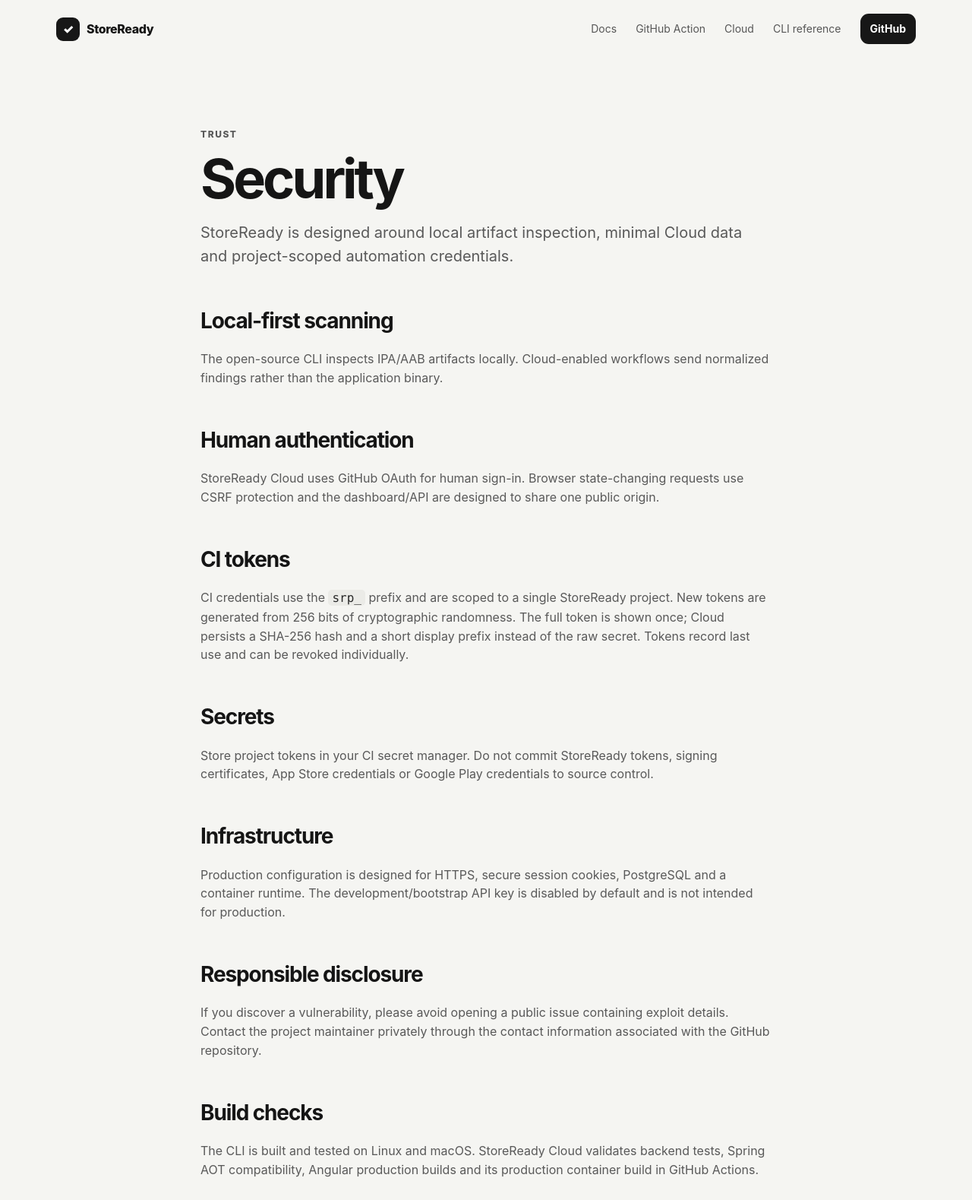
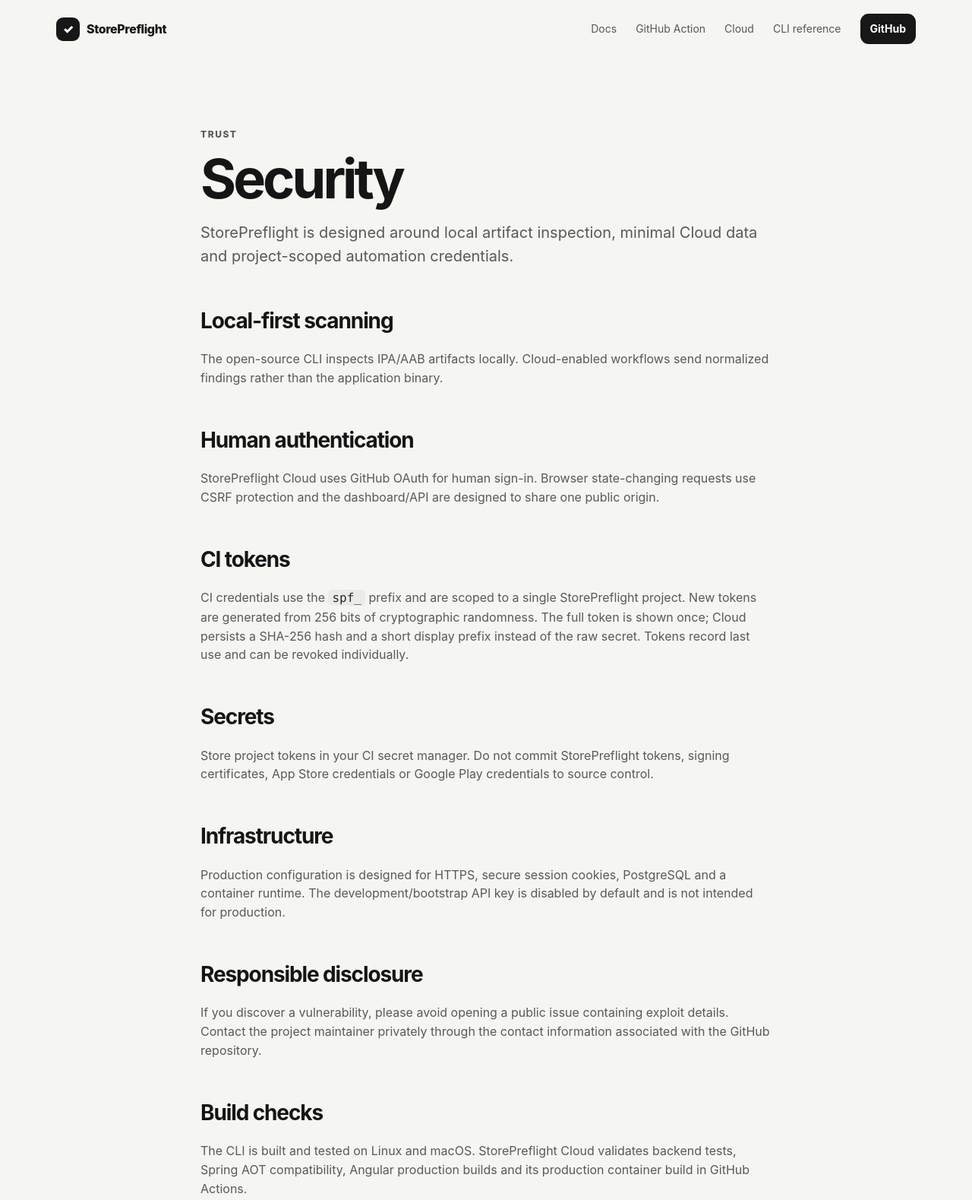
Before and after one commit to The-Crocop/storeready, a plain HTML site: page docs/security.html in a window 1280 px wide. Shown: the top 1579 px of the page at 76% size. Drawn offline with Linux system fonts and the light colour scheme.

Commit message:
rebrand: StoreReady to StorePreflight

```diff
--- a/docs/security.html
+++ b/docs/security.html
@@ -1,27 +1,27 @@
 <!doctype html>
 <html lang="en">
-<head><meta charset="utf-8"><meta name="viewport" content="width=device-width,initial-scale=1"><title>Security — StoreReady</title><meta name="description" content="StoreReady security model and responsible disclosure information."><link rel="icon" href="favicon.svg" type="image/svg+xml"><link rel="stylesheet" href="styles.css"></head>
+<head><meta charset="utf-8"><meta name="viewport" content="width=device-width,initial-scale=1"><title>Security — StorePreflight</title><meta name="description" content="StorePreflight security model and responsible disclosure information."><link rel="icon" href="favicon.svg" type="image/svg+xml"><link rel="stylesheet" href="styles.css"></head>
 <body>
-<header class="topbar"><a class="brand" href="./"><span class="logo">✓</span><span>StoreReady</span></a><nav><a href="getting-started.html">Docs</a><a href="github-action.html">GitHub Action</a><a href="cloud.html">Cloud</a><a href="reference.html">CLI reference</a><a class="button button-small" href="https://github.com/The-Crocop/storeready">GitHub</a></nav></header>
+<header class="topbar"><a class="brand" href="./"><span class="logo">✓</span><span>StorePreflight</span></a><nav><a href="getting-started.html">Docs</a><a href="github-action.html">GitHub Action</a><a href="cloud.html">Cloud</a><a href="reference.html">CLI reference</a><a class="button button-small" href="https://github.com/The-Crocop/storepreflight">GitHub</a></nav></header>
 <main class="legal">
   <p class="eyebrow">TRUST</p><h1>Security</h1>
-  <p class="lead-doc">StoreReady is designed around local artifact inspection, minimal Cloud data and project-scoped automation credentials.</p>
+  <p class="lead-doc">StorePreflight is designed around local artifact inspection, minimal Cloud data and project-scoped automation credentials.</p>
   <h2>Local-first scanning</h2>
   <p>The open-source CLI inspects IPA/AAB artifacts locally. Cloud-enabled workflows send normalized findings rather than the application binary.</p>
   <h2>Human authentication</h2>
-  <p>StoreReady Cloud uses GitHub OAuth for human sign-in. Browser state-changing requests use CSRF protection and the dashboard/API are designed to share one public origin.</p>
+  <p>StorePreflight Cloud uses GitHub OAuth for human sign-in. Browser state-changing requests use CSRF protection and the dashboard/API are designed to share one public origin.</p>
   <h2>CI tokens</h2>
-  <p>CI credentials use the <code>srp_</code> prefix and are scoped to a single StoreReady project. New tokens are generated from 256 bits of cryptographic randomness. The full token is shown once; Cloud persists a SHA-256 hash and a short display prefix instead of the raw secret. Tokens record last use and can be revoked individually.</p>
+  <p>CI credentials use the <code>spf_</code> prefix and are scoped to a single StorePreflight project. New tokens are generated from 256 bits of cryptographic randomness. The full token is shown once; Cloud persists a SHA-256 hash and a short display prefix instead of the raw secret. Tokens record last use and can be revoked individually.</p>
   <h2>Secrets</h2>
-  <p>Store project tokens in your CI secret manager. Do not commit StoreReady tokens, signing certificates, App Store credentials or Google Play credentials to source control.</p>
+  <p>Store project tokens in your CI secret manager. Do not commit StorePreflight tokens, signing certificates, App Store credentials or Google Play credentials to source control.</p>
   <h2>Infrastructure</h2>
   <p>Production configuration is designed for HTTPS, secure session cookies, PostgreSQL and a container runtime. The development/bootstrap API key is disabled by default and is not intended for production.</p>
   <h2>Responsible disclosure</h2>
   <p>If you discover a vulnerability, please avoid opening a public issue containing exploit details. Contact the project maintainer privately through the contact information associated with the GitHub repository.</p>
   <h2>Build checks</h2>
-  <p>The CLI is built and tested on Linux and macOS. StoreReady Cloud validates backend tests, Spring AOT compatibility, Angular production builds and its production container build in GitHub Actions.</p>
+  <p>The CLI is built and tested on Linux and macOS. StorePreflight Cloud validates backend tests, Spring AOT compatibility, Angular production builds and its production container build in GitHub Actions.</p>
   <p class="updated">Last updated: 4 October 2026.</p>
 </main>
-<footer><div class="footer-brand"><span class="logo">✓</span> StoreReady</div><div class="footer-links"><a href="privacy.html">Privacy</a><a href="https://github.com/The-Crocop/storeready">GitHub</a></div></footer>
+<footer><div class="footer-brand"><span class="logo">✓</span> StorePreflight</div><div class="footer-links"><a href="privacy.html">Privacy</a><a href="https://github.com/The-Crocop/storepreflight">GitHub</a></div></footer>
 </body>
 </html>
```
